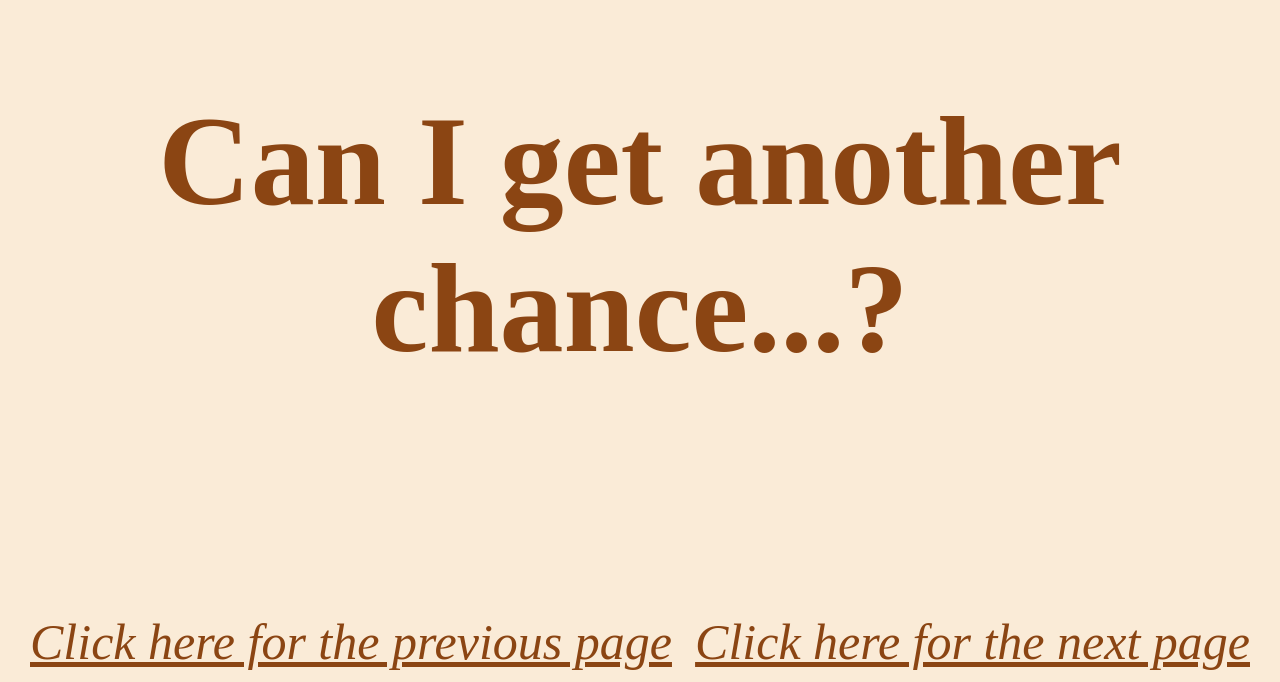
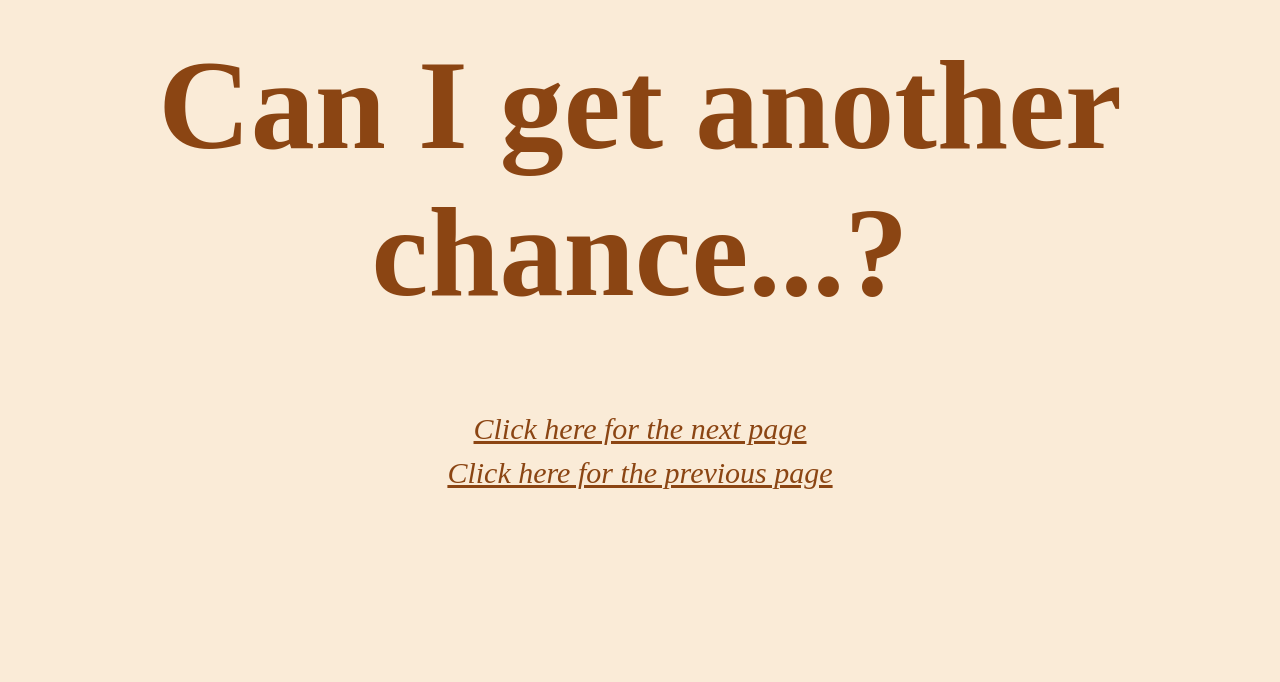
Before and after one commit to dassourish279-dotcom/Aditri, a plain HTML site: page sub.html in a window 1280 px wide. Shown: the part 118-800 px from the top of the page. Drawn offline with Linux system fonts and the light colour scheme.

Commit message:
Fix viewport meta tag and adjust CSS styles

```diff
--- a/sub.html
+++ b/sub.html
@@ -2,7 +2,7 @@
 <html >
 <head>
     <title>Chance</title>
-    <meta name="'viewport" content="width=device-width, initial scale=1.0">
+    <meta name="viewport" content="width=device-width, initial-scale=1.0">
 </head>
 <style>
     body
@@ -14,42 +14,31 @@
     }
     .heading
     {
-        position: absolute;
-        top: 120px;
-        bottom: 50px;
-        left: 50px;
-        right: 50px;
+       /* We are removing absolute positioning */
+        margin-top: 150px; /* Use margin to control spacing */
+        padding-left: 10px; /* Use padding/width to control edges */
+        padding-right: 10px;
         font-size: 128px;
         font-family: "Great Vibes";
         color: #8B4513;
     }
     .next
     {
-         position: absolute;
-        bottom: 1px;
-        right: 30px;
-        text-align: right;
-        display: inline-block;
-        font-size: 50px;
+        display: block;
+        text-align: center;
+        margin-bottom: 10px;
+        font-size: 30px;
         font-style:italic;
         color: #8B4513;
     }
     .next1
     {
-        position: absolute;
-        bottom: 1px;
-        left: 30px;
-        text-align: left;
-        display: inline-block;
-        font-size: 50px;
-        font-style:italic;
-        color: #8B4513;
-    }
-    .next, .next1
-    {
         display: block;
         text-align: center;
         margin-bottom: 10px;
+        font-size: 30px;
+        font-style:italic;
+        color: #8B4513;
     }
 </style>
 <body>
```
